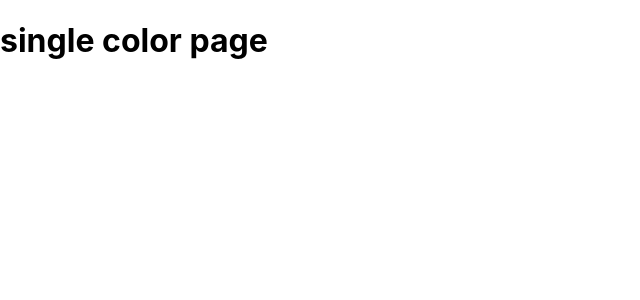
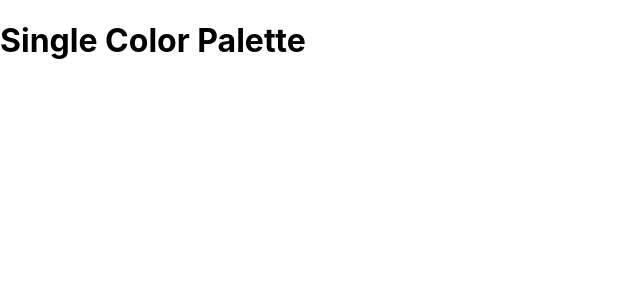
Before and after one commit to mnichols08/pal.it, a React (Create React App) app: page /palette/1/1 in a window 1280 px wide. Shown: the top 300 px of the page, without its empty margins (0-640 px from the left). Built offline with nearby package versions, Linux system fonts and the light colour scheme.

Commit message:
Added single color palette component and route

```diff
--- a/public/index.html
+++ b/public/index.html
@@ -28,7 +28,7 @@
       work correctly both with client-side routing and a non-root public URL.
       Learn how to configure a non-root public URL by running `npm run build`.
     -->
-    <title>Pal.ette</title>
+    <title>pal.it</title>
   </head>
   <body>
     <noscript>You need to enable JavaScript to run this app.</noscript>
--- a/src/App.js
+++ b/src/App.js
@@ -1,6 +1,7 @@
 import React, { Component } from 'react'
 import { Route, Switch } from 'react-router-dom'
 import Palette from './components/palette'
+import SinglePalette from './components/single-palette'
 import PaletteList from './components/palette-list'
 import seedPalette from './components/palette/seedPalette'
 import { generatePalette } from './components/palette/paletteHelper'
@@ -14,6 +15,11 @@ class App extends Component {
   render() {
     return (
       <Switch>
+        <Route
+        exact
+        path='/palette/:paletteId/:colorId'
+        component={SinglePalette}
+        />
         <Route exact path='/' render={routeProps => <PaletteList palettes={seedPalette} {...routeProps } /> } />
         <Route
           exact
@@ -24,11 +30,7 @@ class App extends Component {
             )} />
           )}
         />
-        <Route
-        exact
-        path='/palette/:paletteId/:colorId'
-        render={() => <h1>single color page</h1>}
-        />
+
       </Switch>
     )
   }
--- a/src/components/color-box/index.jsx
+++ b/src/components/color-box/index.jsx
@@ -1,5 +1,6 @@
 import React, { Component } from 'react'
 import { CopyToClipboard } from 'react-copy-to-clipboard'
+import { Link } from 'react-router-dom'
 
 import './styles.css'
 
@@ -33,7 +34,9 @@ class ColorBox extends Component {
                 <CopyToClipboard text={background} onCopy={ this.changeCopyState }>
                     <button className='copy-button'>Copy</button>
                 </CopyToClipboard>
-                <span className='see-more'>More</span>
+                <Link to='/' >
+                    <span className='see-more'>More</span>
+                </Link>
             </div>
 
         )
--- /dev/null
+++ b/src/components/single-palette/index.jsx
@@ -0,0 +1,13 @@
+import React, { Component } from 'react'
+
+class SinglePalette extends Component {
+    render() {
+        return (
+            <div>
+                <h1>Single Color Palette</h1>
+            </div>
+        )
+    }
+}
+
+export default SinglePalette
```
